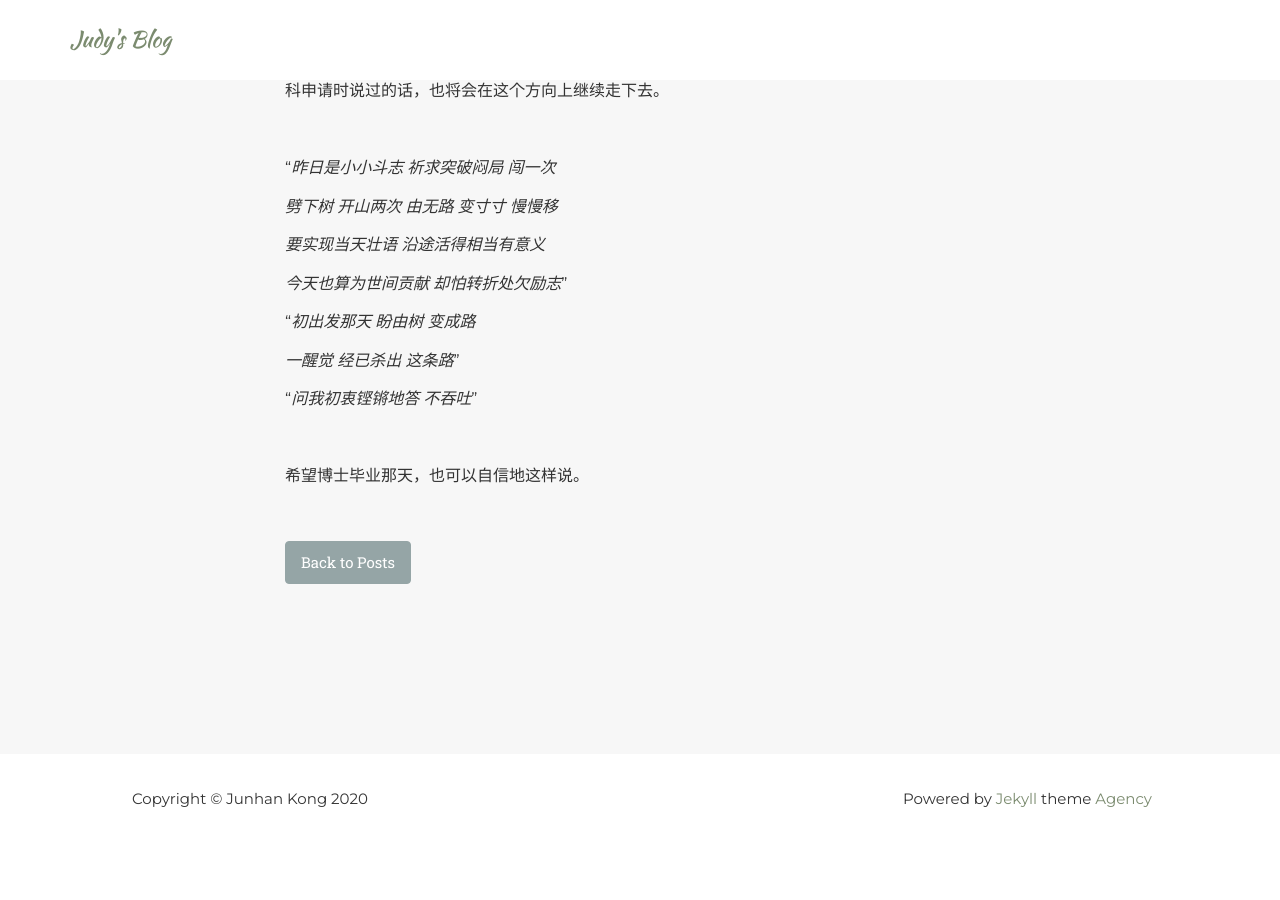
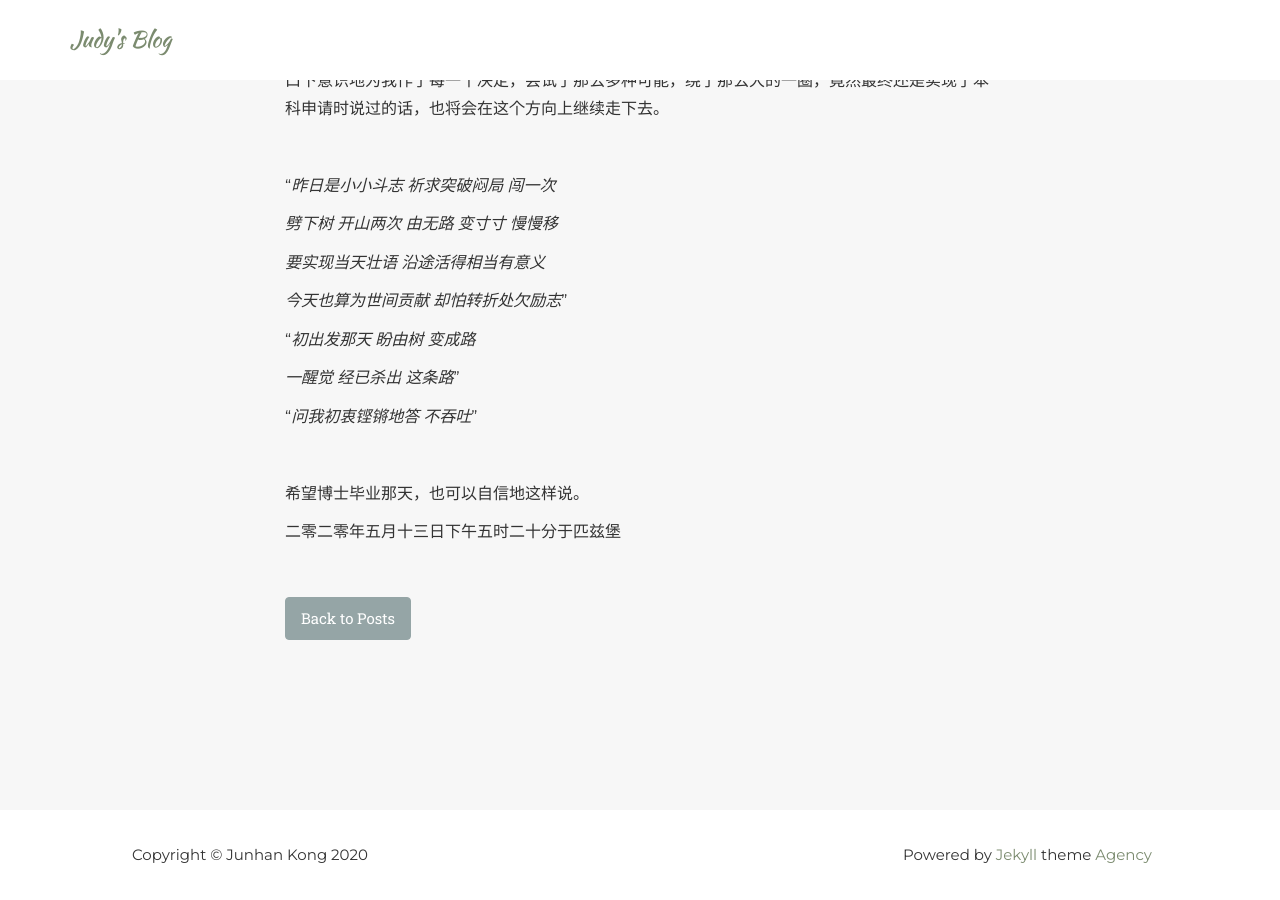
Before and after one commit to judykong97/judykong97.github.io, a Jekyll site: the page built from _posts/blog/2020-03-13-lu.markdown, in a window 1280 px wide and 900 px high, scrolled down 4720 px. Built offline with Jekyll 4.4.1, drawn with Linux system fonts in a browser that asks for light colours; some web fonts are replaced; before the commit the page ends 5564 px from its top, so only the background shows below that.

Commit message:
Updated post

```diff
--- a/_posts/blog/2020-03-13-lu.markdown
+++ b/_posts/blog/2020-03-13-lu.markdown
@@ -6,7 +6,7 @@
 written: Mar 13, 2020
 ---
 
-##### 一 缘分
+#### 一 缘分
 
 <br>
 
@@ -42,7 +42,7 @@
 
 <br>
 
-##### 二 做决定
+#### 二 做决定
 
 <br>
 
@@ -68,7 +68,7 @@
 
 <br>
 
-##### 三 父母
+#### 三 父母
 
 <br>
 
@@ -98,7 +98,7 @@
 
 <br>
 
-##### 四 久别重逢
+#### 四 久别重逢
 
 <br>
 
@@ -129,3 +129,5 @@
 <br>
 
 希望博士毕业那天，也可以自信地这样说。
+
+二零二零年五月十三日下午五时二十分于匹兹堡
```
